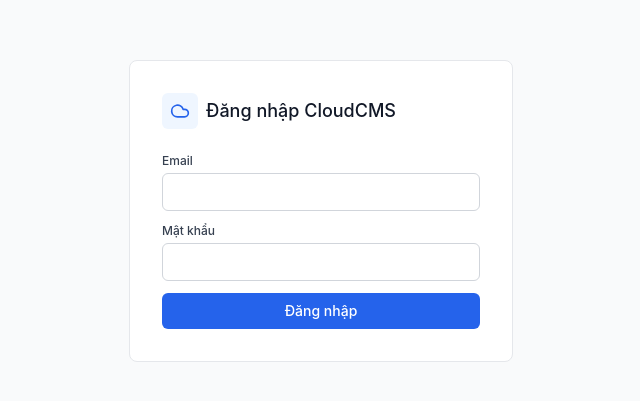
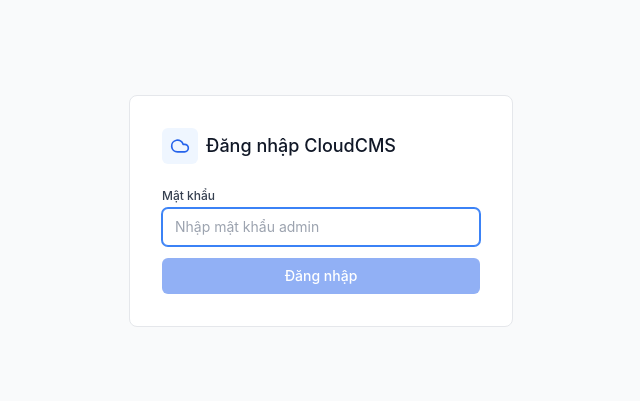
Before and after one commit to vuvantruong1102-lang/cloudcms-admin, a React (Vite) app: page /login in a window 1280 px wide. Shown: the part 189-590 px from the top of the page, without its empty margins (319-959 px from the left). Built offline with nearby package versions, Linux system fonts and the light colour scheme; no server answers.

Commit message:
Add files via upload

```diff
--- a/src/pages/Login.tsx
+++ b/src/pages/Login.tsx
@@ -3,8 +3,10 @@
 import { Cloud } from 'lucide-react';
 import { useAuth } from '../lib/auth-store';
 
+// Email admin cố định — không hiển thị trên UI
+const ADMIN_EMAIL = 'admin@yokool.vn';
+
 export default function LoginPage() {
-  const [email, setEmail] = useState('');
   const [password, setPassword] = useState('');
   const [error, setError] = useState('');
   const [loading, setLoading] = useState(false);
@@ -17,11 +19,11 @@
     setError('');
     setLoading(true);
     try {
-      await login(email, password);
+      await login(ADMIN_EMAIL, password);
       const from = (loc.state as any)?.from?.pathname ?? '/posts';
       nav(from, { replace: true });
     } catch (e: any) {
-      setError(e.message || 'Đăng nhập thất bại');
+      setError(e.message || 'Mật khẩu không đúng');
     } finally {
       setLoading(false);
     }
@@ -38,24 +40,21 @@
         </div>
         <div className="space-y-3">
           <div>
-            <label className="block text-xs font-medium text-gray-700 mb-1">Email</label>
+            <label className="block text-xs font-medium text-gray-700 mb-1">Mật khẩu</label>
             <input
-              type="email" value={email} onChange={(e) => setEmail(e.target.value)}
+              autoFocus
+              type="password"
+              value={password}
+              onChange={(e) => setPassword(e.target.value)}
               className="w-full px-3 py-2 border border-gray-300 rounded-md text-sm focus:outline-none focus:border-blue-500 focus:ring-1 focus:ring-blue-500"
               required
-            />
-          </div>
-          <div>
-            <label className="block text-xs font-medium text-gray-700 mb-1">Mật khẩu</label>
-            <input
-              type="password" value={password} onChange={(e) => setPassword(e.target.value)}
-              className="w-full px-3 py-2 border border-gray-300 rounded-md text-sm focus:outline-none focus:border-blue-500 focus:ring-1 focus:ring-blue-500"
-              required
+              placeholder="Nhập mật khẩu admin"
             />
           </div>
           {error && <div className="text-sm text-red-600 bg-red-50 px-3 py-2 rounded-md">{error}</div>}
           <button
-            type="submit" disabled={loading}
+            type="submit"
+            disabled={loading || !password}
             className="w-full bg-blue-600 text-white text-sm font-medium py-2 rounded-md hover:bg-blue-700 disabled:opacity-50"
           >
             {loading ? 'Đang đăng nhập…' : 'Đăng nhập'}
```
